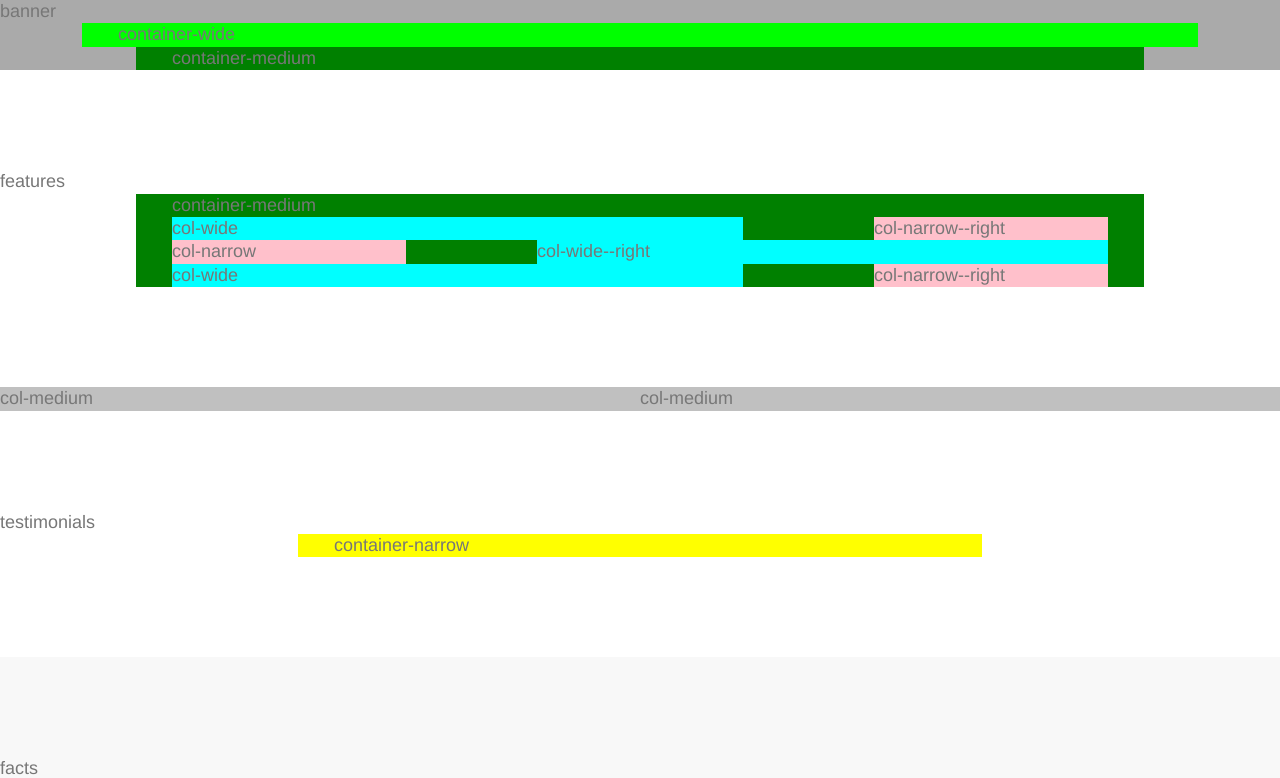
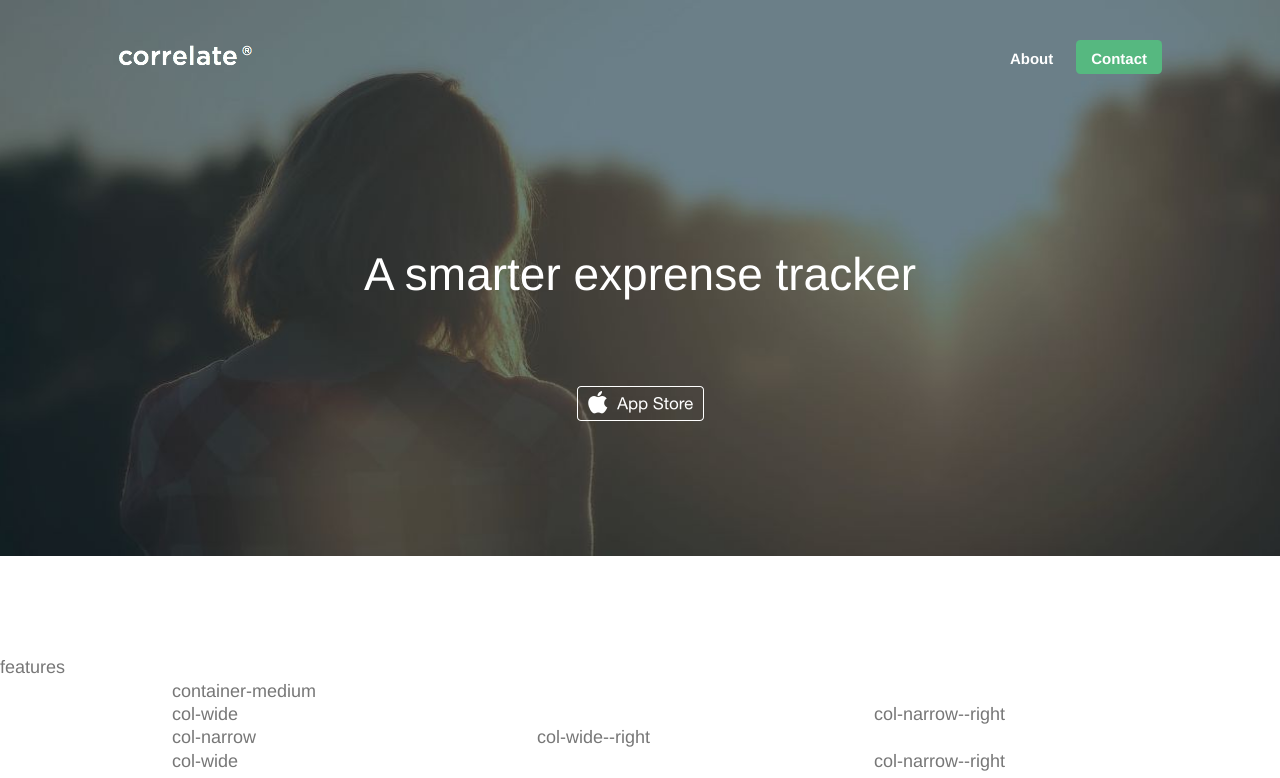
Before and after one commit to rafmosiolek/sitepoint-website-tutorial, a plain HTML site: page index.html in a window 1280 px wide. Shown: the top 778 px of the page. Drawn offline with Linux system fonts and the light colour scheme.

Commit message:
WIP backgrounds removed, banner styling edit

```diff
--- a/assets/css/layout.css
+++ b/assets/css/layout.css
@@ -19,7 +19,6 @@ layout
     background: #282e37;
 }
 
-.row--banner { background: #aaa; }
 
 /* row-padding */
 .row--padding-medium
@@ -46,29 +45,15 @@ layout
     padding-right: 1.5em;
 }
 
-.container-narrow
-{
-    max-width: 34em;
-    background: yellow;
-}
+.container-narrow { max-width: 34em; }
 
-.container-medium
-{
-    max-width: 52em;
-    background: green;
-}
+.container-medium { max-width: 52em; }
 
-.container-wide
-{
-    max-width: 58em;
-    background: lime;
-}
+.container-wide { max-width: 58em; }
+
+
 /* columns */
-.col-narrow { background: pink; }
-.col-narrow--right { background: pink; }
-.col-medium { background: silver; }
-.col-wide { background: aqua; }
-.col-wide--right { background: aqua; }
+
 .col-narrow,
 .col-narrow--right { margin-bottom: 1.5em; }
 
--- a/assets/css/modules.css
+++ b/assets/css/modules.css
@@ -1,14 +1,145 @@
 /* ----------------------------
 banner
 ---------------------------- */
+
+.row--banner
+{
+    background-color: #626e6d;
+    background-image: url(../img/banner-small.jpg);
+    background-repeat: no-repeat;
+    background-position: center;
+    background-size: cover;
+}
+
+@media (min-width: 38em)
+{
+    .row--banner { background-image: url(../img/banner.jpg); }
+}
 
 /* ----------------------------
 header
 ---------------------------- */
 
+.header
+{
+    padding: 1.25em 1em;
+    /* 20px/16px - 16px/16px */
+}
+
+.header__logo
+{
+    float: left;
+    padding-top: .2em;
+}
+
+.header__nav
+{
+    float: right;
+    width: 150px;
+}
+
+.header__nav ul
+{
+    margin: 0;
+    padding-top: 0;
+    list-style: none;
+    text-align: right;
+}
+
+.header__nav li
+{
+    display: inline-block;
+    margin: 0;
+}
+
+.header__nav a
+{
+    display: block;
+    margin-right: .2em;
+    padding: 0.6em 1em 0.4em;
+    border-radius: .3em;
+    color: #fff;
+    background: none;
+    font-size: 0.8125em;
+    /* 13px/16px */
+    font-weight: bold;
+    text-decoration: none;
+}
+
+.header__nav-contact a { margin-right: 0; }
+
+.current a
+{
+    color: #fff;
+    background: #56b880;
+}
+
+.header__nav a:focus { background: #000; }
+.header__nav a:hover { background: #3bb2d0; }
+.header__nav a:active { background: #af0000; }
+
+@media (min-width: 38em)
+{
+    .header
+    {
+        padding: 2.2222em 2em;
+        /* 40px/18px - 36px/18px */
+    }
+
+    .header__nav
+    {
+        width: 12em;
+    }
+
+    .header__nav a
+    {
+        font-size: 0.8333em;
+        /* 15px/18px */
+    }
+
+
+}
+
 /* ----------------------------
 banner-content
 ---------------------------- */
+
+.banner-content
+{
+    padding: 1.875em 1.5em 2.8125em;
+    /* 30px/16px - 24px/16px - 45px/16px */
+    text-align: center;
+}
+
+.banner-content__heading
+{
+    margin: 0 0 1.875em;
+    /* 30px/16px */
+    color: #fff;
+    font-size: 1.5em;
+    /* 24px/16px */
+    font-weight: normal;
+}
+
+@media (min-width: 38em) {
+    .banner-content
+    {
+        padding: 7.5em 2em;
+        /* 135px/18px - 36px/18px */
+    }
+
+    .banner-content__heading
+    {
+        font-size: 2.5556em;
+        /* 46px/18px */
+
+    }
+}
+
+
+
+
+
 
 /* ----------------------------
 features
--- a/index.html
+++ b/index.html
@@ -53,12 +53,22 @@
 <body>
 	<!-- banner -->
 	<div class="row row--banner">
-		banner
-		<header class="row container-wide">
-			container-wide
+		<header class="row container-wide header" role="banner">
+			<div class="header__logo">
+				<img src="assets/img/logo-correlate.png" alt="correlate">
+			</div>
+			<nav class="header__nav" role="navigation">
+				<ul>
+					<li class="header__nav-about"><a href="#">About</a></li>
+					<li class="header__nav-contact current"><a href="#">Contact</a></li>
+				</ul>
+			</nav>
 		</header>
-		<section class="row container-medium">
-			container-medium
+		<section class="row container-medium banner-content">
+			<h1 class="banner-content__heading">
+				A smarter exprense tracker
+			</h1>
+			<a href="#"><img src="assets/img/icon-cta.png" alt="App store"></a>
 		</section>
 	</div>
 
```
Also changed, not shown: 1 other file.
